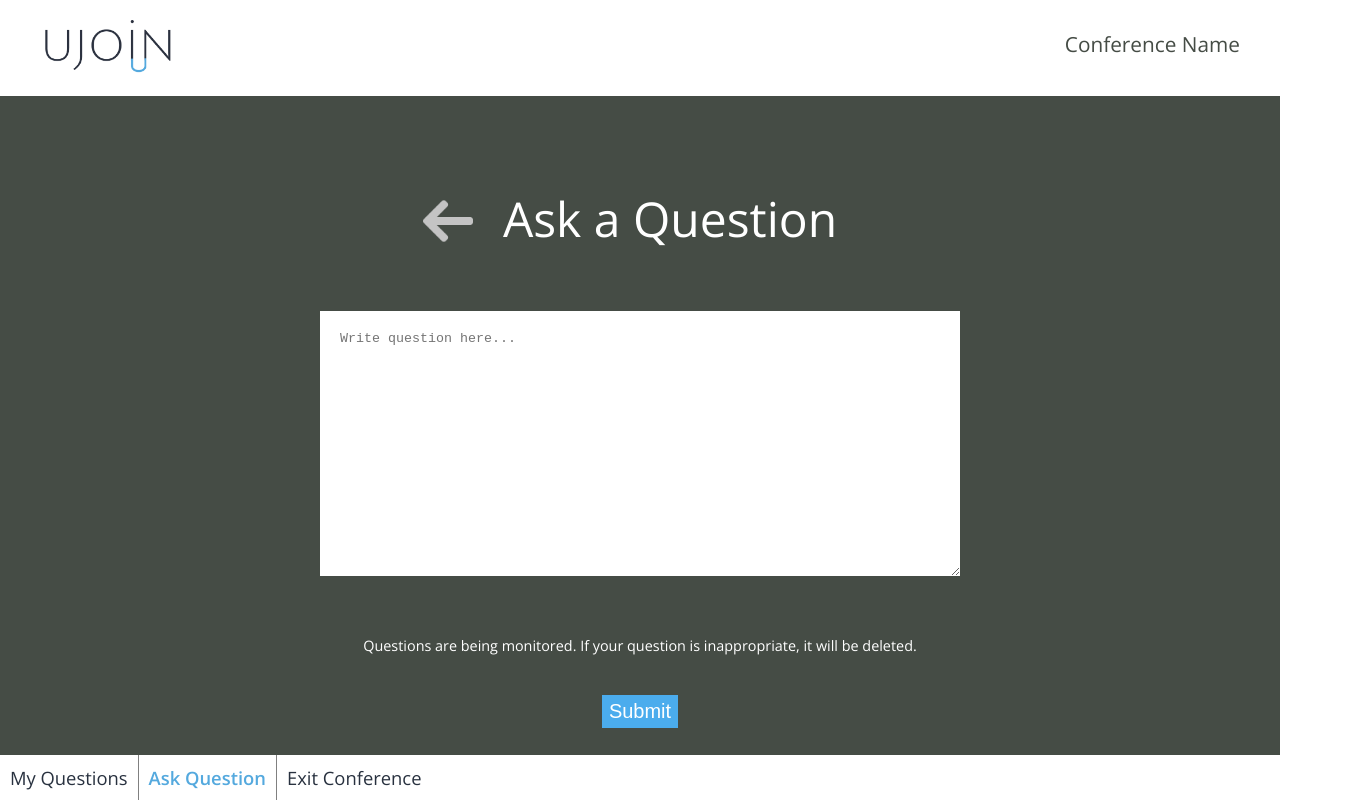
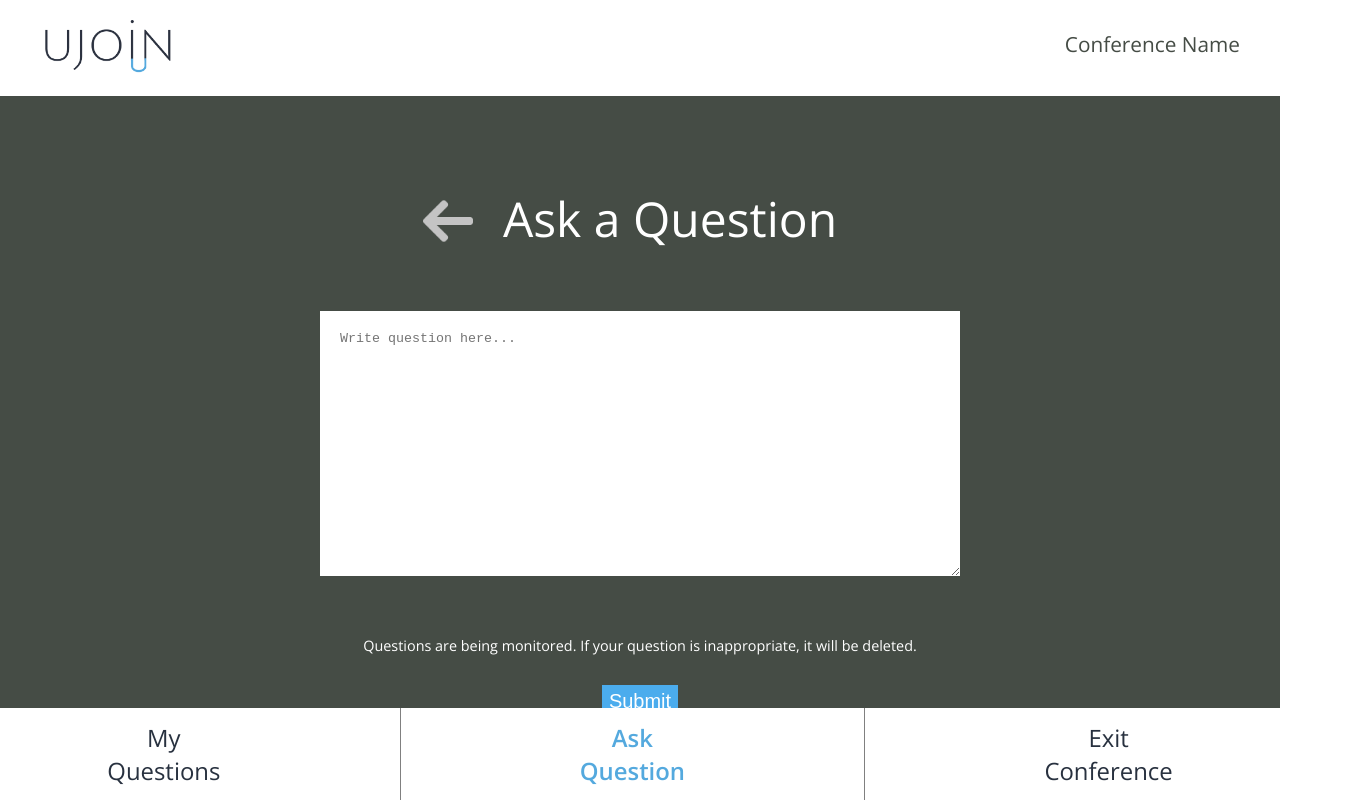
Before and after one commit to abbycayla/summative-ujoin, a Vue app: page /#/create-item in a window 1280 px wide. Shown: the whole page, 1352 px wide, since content can reach past the window. Built offline with nearby package versions, Linux system fonts and the light colour scheme; what vue-resource would draw is missing.

Commit message:
responsive

```diff
--- a/src/components/user/CreateItem.vue
+++ b/src/components/user/CreateItem.vue
@@ -103,7 +103,7 @@ p {
     margin: 0px 20%;
     font-weight: lighter;
     font-size: .9em;
-    margin-bottom: 40px;
+    margin-bottom: 30px;
 }
 
 .submit {
--- a/src/components/user/NavBarUser.vue
+++ b/src/components/user/NavBarUser.vue
@@ -26,7 +26,7 @@ ul {
 }
 
 li {
-    padding: 10px 10px;
+    padding: 2% 5%;
     text-align: center;
     border: none;
     outline: none;
@@ -51,6 +51,16 @@ li a {
 }
 
 
+@media only screen and (min-width: 768px){
+    ul {
+        justify-content: center;
+    }
 
+    li {
+        padding: 1% 14%;
+        font-size: 1.3em;
+        text-align: center;
+    }
+}
 
 </style>
```
